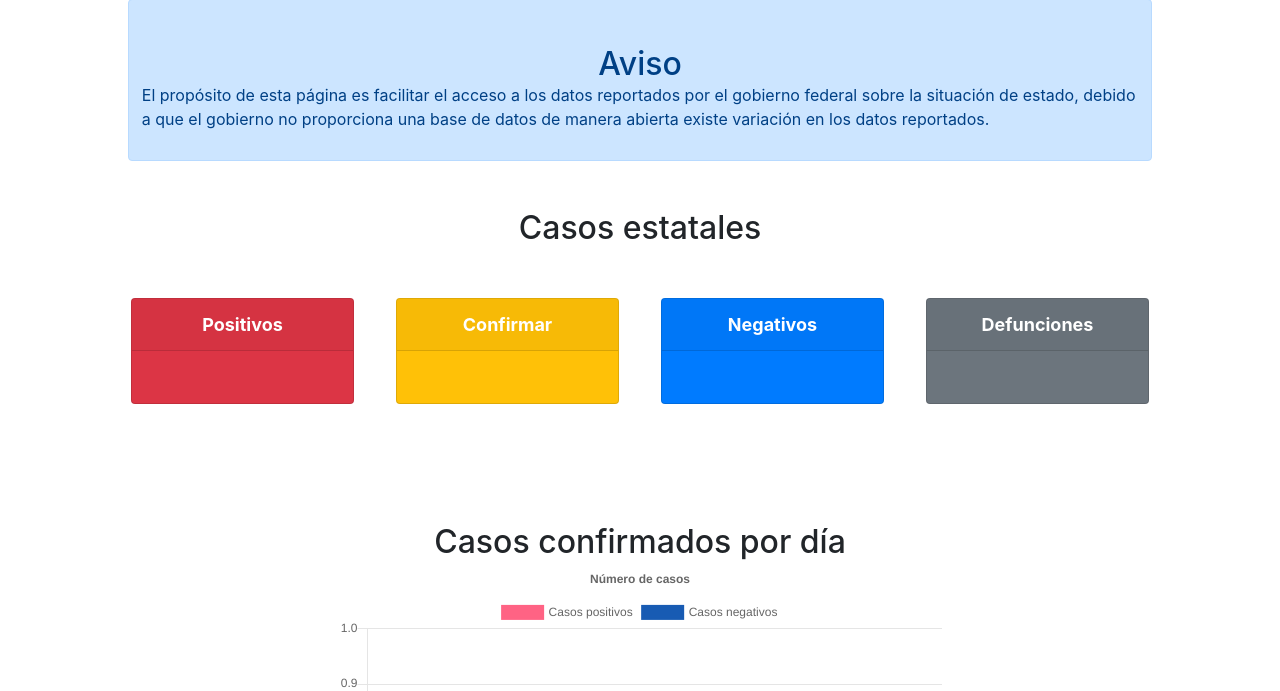
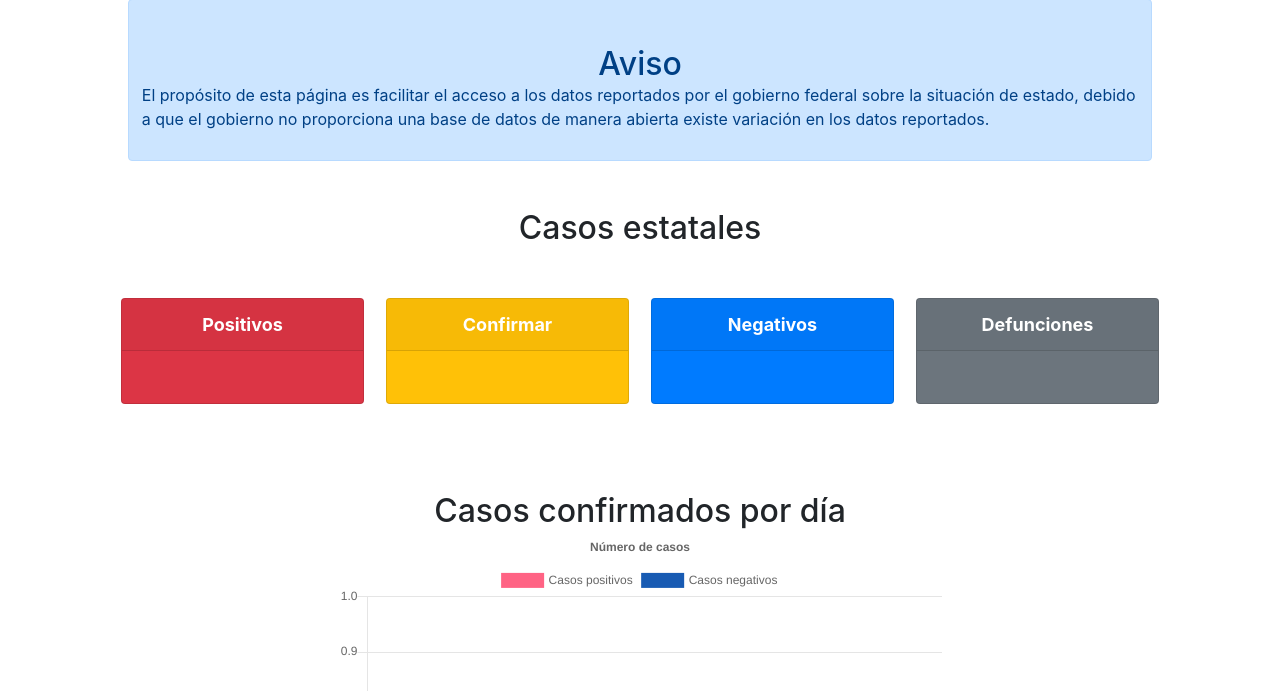
Before and after one commit to Luisbaduy97/yuca-covid, a Flask app: template templates/index.html in a window 1280 px wide. Shown: the part 242-933 px from the top of the page. Run offline with Flask 2, Linux system fonts and the light colour scheme; the template is opened without the code that fills it, so the values that code supplies are empty; parts of the project's set-up code (start-up, migrations or seed data) failed here and were passed over; some libraries are stand-ins or nearby versions.

Commit message:
Update style.css

```diff
--- a/static/css/style.css
+++ b/static/css/style.css
@@ -73,10 +73,10 @@ h2{
     margin-bottom: 0;
     text-align: center;
 }
+.results-col{
+    padding: 0% 1%;
+}
 
-.results-col{
-    padding: 0% 2% 3%;
-}
 
 /* Para evitar que la imagen se vea fea y centrar el contenido de la seccion de titulo */
 @media (min-width:990px){
```
